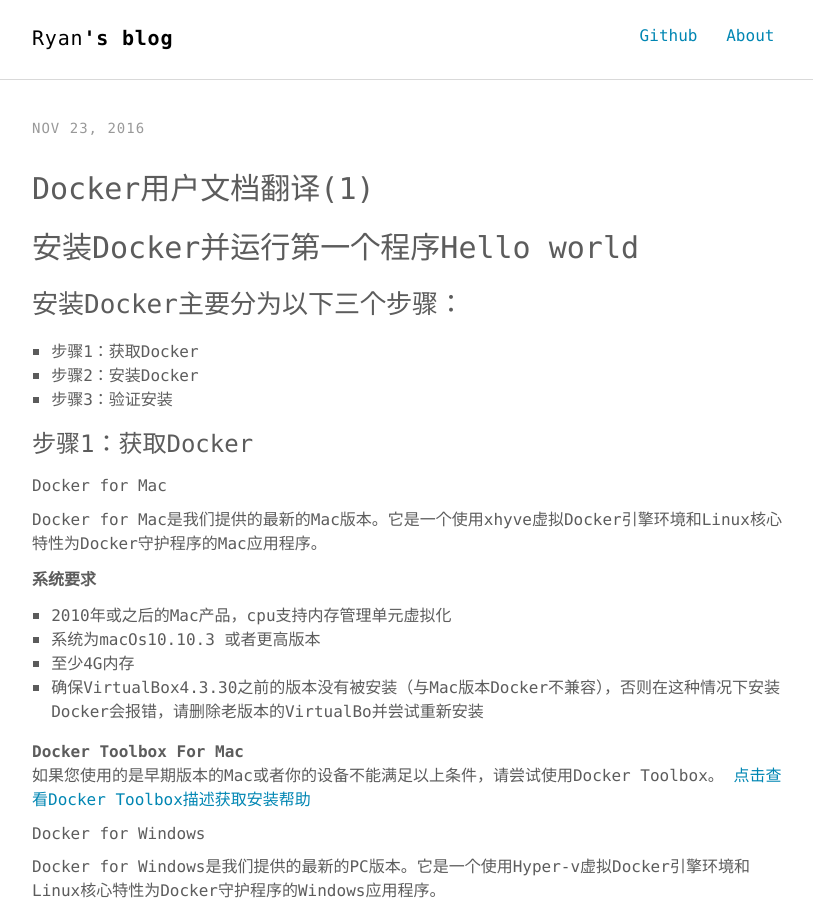
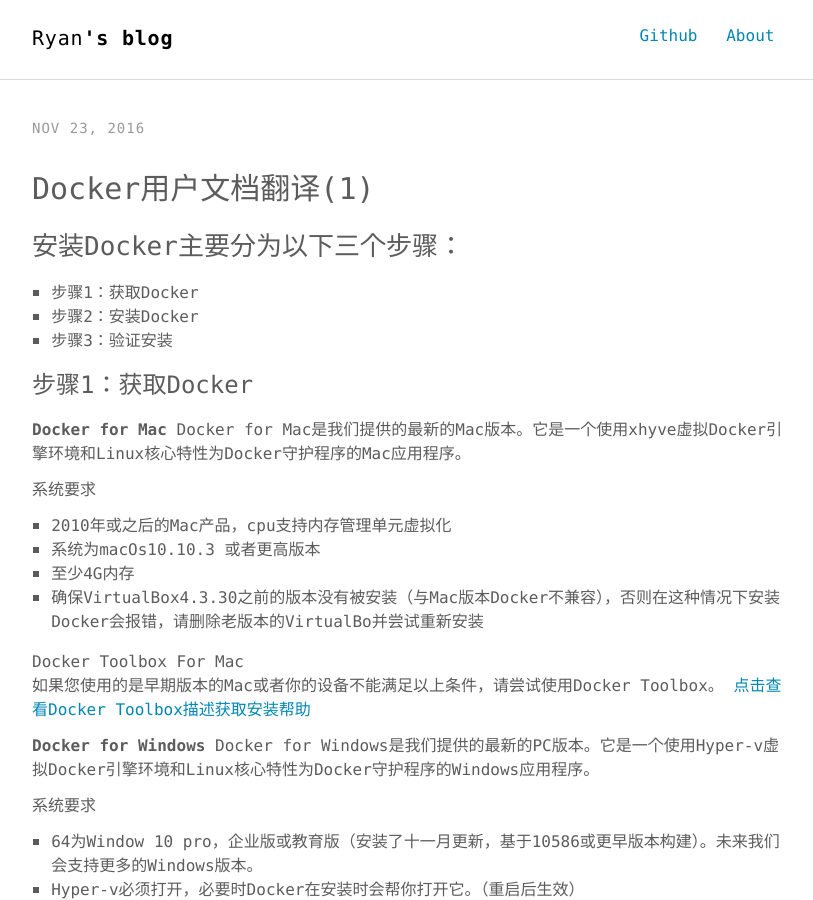
Before and after one commit to engineer-dahe/dahe.github.io, a Jekyll site: the page built from _posts/2016-11-23-docker-guid-translate-1.md, in a window 1280 px wide and 900 px high. Shown: the whole window, without its empty margins (232-1045 px from the left). Built offline with Jekyll 4.4.1, drawn with Linux system fonts in a browser that asks for light colours.

Commit message:
edit posts

```diff
--- a/_posts/2016-11-23-docker-guid-translate-1.md
+++ b/_posts/2016-11-23-docker-guid-translate-1.md
@@ -4,8 +4,6 @@
 comments: true
 keywords: ""
 ---
-
-# 安装Docker并运行第一个程序Hello world
 
 ## 安装Docker主要分为以下三个步骤：
 * 步骤1：获取Docker
@@ -14,33 +12,33 @@
 
 ### 步骤1：获取Docker
 
-##### Docker for Mac
+**Docker for Mac**
 Docker for Mac是我们提供的最新的Mac版本。它是一个使用xhyve虚拟Docker引擎环境和Linux核心特性为Docker守护程序的Mac应用程序。
 
-**系统要求** <br>
+系统要求 <br>
 
 * 2010年或之后的Mac产品，cpu支持内存管理单元虚拟化
 * 系统为macOs10.10.3 或者更高版本
 * 至少4G内存
 * 确保VirtualBox4.3.30之前的版本没有被安装（与Mac版本Docker不兼容），否则在这种情况下安装Docker会报错，请删除老版本的VirtualBo并尝试重新安装
 
-**Docker Toolbox For Mac** <br>
+Docker Toolbox For Mac <br>
 如果您使用的是早期版本的Mac或者你的设备不能满足以上条件，请尝试使用Docker Toolbox。
 [点击查看Docker Toolbox描述获取安装帮助](https://docs.docker.com/toolbox/overview/)
 
-##### Docker for Windows
+**Docker for Windows**
 Docker for Windows是我们提供的最新的PC版本。它是一个使用Hyper-v虚拟Docker引擎环境和Linux核心特性为Docker守护程序的Windows应用程序。
 
-**系统要求** <br>
+系统要求 <br>
 
 * 64为Window 10 pro，企业版或教育版（安装了十一月更新，基于10586或更早版本构建）。未来我们会支持更多的Windows版本。
 * Hyper-v必须打开，必要时Docker在安装时会帮你打开它。（重启后生效）
 
-**Docker Toolbox For Windows** <br>
+Docker Toolbox For Windows <br>
 如果您使用的是早期版本的Windows将不能满足以上条件，请尝试使用Docker Toolbox。
 [点击查看Docker Toolbox描述获取安装帮助](https://docs.docker.com/toolbox/overview/)
 
-##### Docker for Linux
+**Docker for Linux**
 Docker引擎原生可以在各个Linux发行版中运行。
 获取更全面的Docker在各个Linux发行版中的安装指令说明，[请点击这里](https://docs.docker.com/engine/installation/)
 
```
